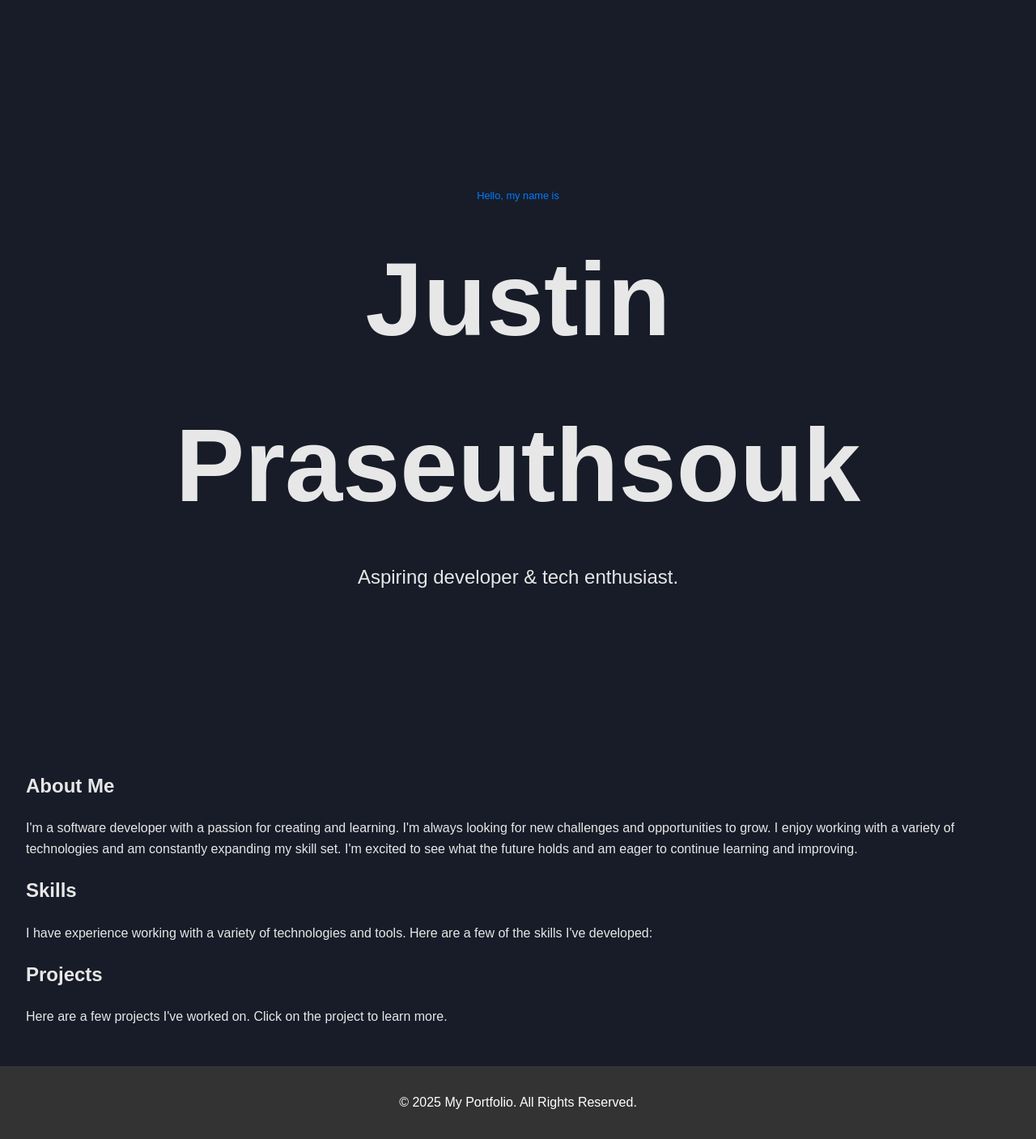
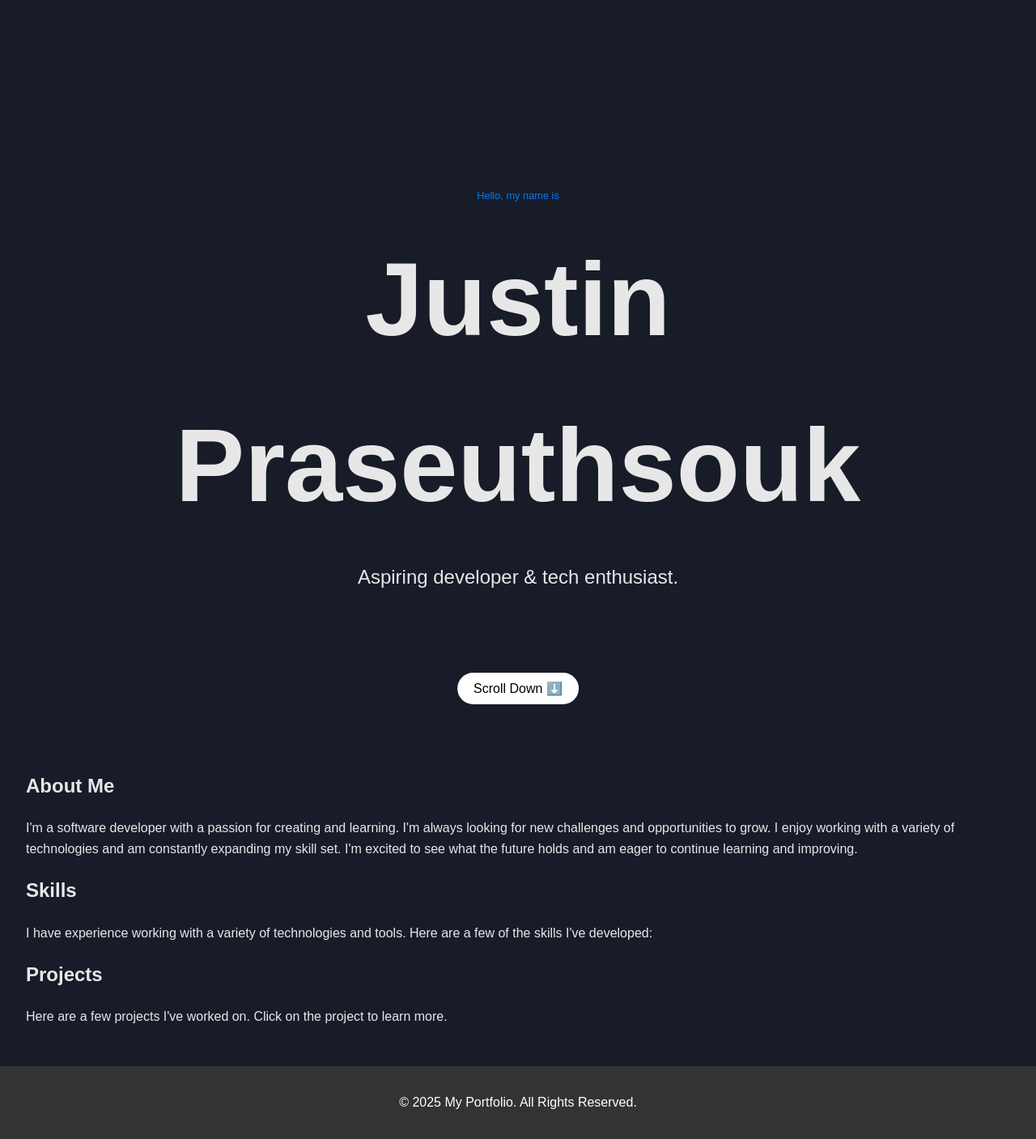
Before and after one commit to JustinPras/Justin-Praseuthsouk.github.io, a Jekyll site: the page built from index.html, in a window 1280 px wide. Shown: the whole page at 81% size. Built offline with Jekyll 4.4.1, drawn with Linux system fonts in a browser that asks for light colours.

Commit message:
added main.js

```diff
--- a/_includes/intro.html
+++ b/_includes/intro.html
@@ -2,4 +2,5 @@
     <p class="intro__hello">Hello, my name is</p>
     <h1 class="intro__name">Justin Praseuthsouk</h1>
     <p class="intro__tagline">Aspiring developer &amp; tech enthusiast.</p>
+    <button id="scrollButton">Scroll Down ⬇️</button>
 </section>
--- a/_layouts/default.html
+++ b/_layouts/default.html
@@ -5,6 +5,7 @@
     <meta name="viewport" content="width=device-width, initial-scale=1.0">
     <title>{{ page.title | default: "Justin Praseuthsouk Portfolio" }}</title>
     <link rel="stylesheet" href="/main.css">
+    <script src="main.js"></script>
 </head>
 <body>
     <main>
--- a/css/intro.css
+++ b/css/intro.css
@@ -27,3 +27,23 @@
     font-weight: normal;
     margin: 0;
 }
+
+/* Scroll down button styling */
+#scrollButton {
+    position: absolute;
+    bottom: 30px;
+    left: 50%;
+    transform: translateX(-50%);
+    padding: 10px 20px;
+    border: none;
+    background: white;
+    color: black;
+    cursor: pointer;
+    font-size: 1rem;
+    border-radius: 20px;
+    transition: background 0.3s;
+}
+
+#scrollButton:hover {
+    background: lightgray;
+}
--- /dev/null
+++ b/main.js
@@ -0,0 +1,15 @@
+// Smooth scrolling on button click
+document.getElementById('scrollButton').addEventListener('click', function() {
+    document.getElementById('content').scrollIntoView({ behavior: 'smooth' });
+});
+
+// Trigger the fade-in effect when the content enters the viewport
+document.addEventListener('scroll', function() {
+    const content = document.getElementById('content');
+    const contentPosition = content.getBoundingClientRect().top;
+    const screenPosition = window.innerHeight / 1.3;
+
+    if (contentPosition < screenPosition) {
+        content.classList.add('visible'); // Apply the fade-in effect
+    }
+});
```
Also changed, not shown: css/about-me.css (+18 -8 lines).
